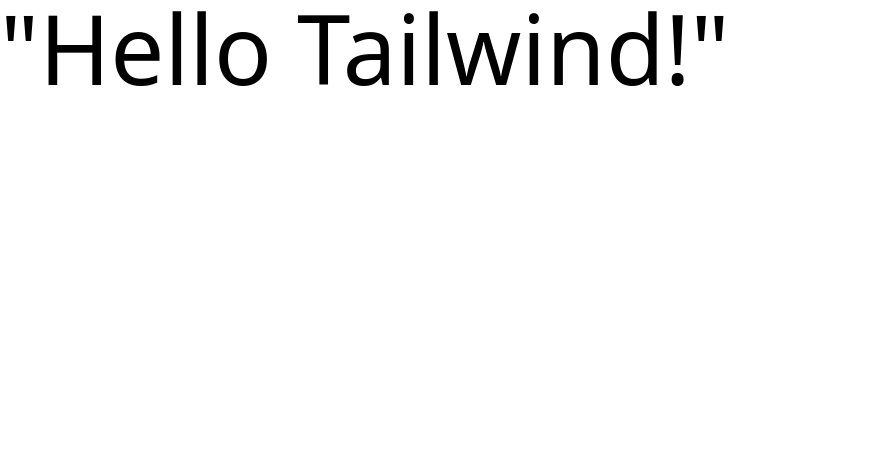
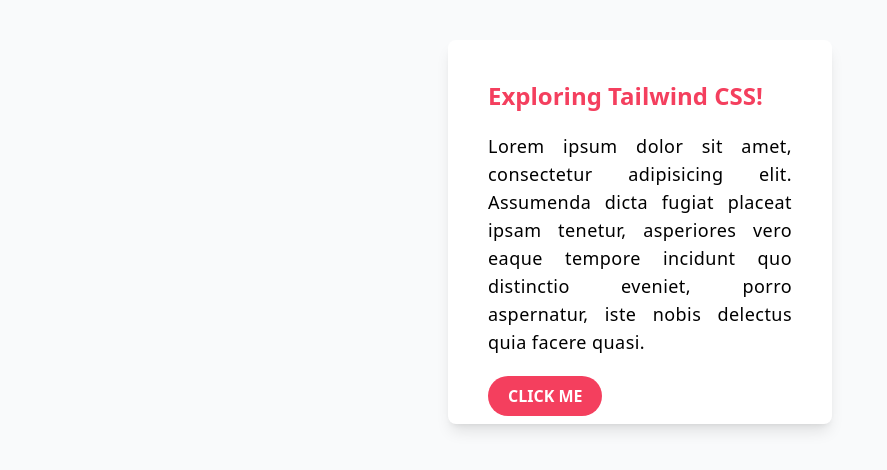
Before and after one commit to KeyaAkter/exploring-tailwind, a website built with Parcel: page src/index.html in a window 1280 px wide. Shown: the whole page, without its empty margins (0-887 px from the left). Built offline with nearby package versions, Linux system fonts and the light colour scheme.

Commit message:
card designed

```diff
--- a/src/index.html
+++ b/src/index.html
@@ -7,7 +7,27 @@
     <link rel="stylesheet" href="./index.css" />
     <title>Exploring Tailwind CSS</title>
   </head>
-  <body>
-    <h1 class="text-8xl">"Hello Tailwind!"</h1>
+  <body class="bg-gray-50">
+    <section class="container mx-auto py-10 flex justify-center">
+      <div
+        class="card flex flex-col gap-5 items-start w-96 h-96 shadow-lg p-10 rounded-lg bg-white"
+      >
+        <h2 class="text-2xl font-semibold text-rose-500">
+          Exploring Tailwind CSS!
+        </h2>
+        <p class="text-lg tracking-wide leading-1 text-justify">
+          Lorem ipsum dolor sit amet, consectetur adipisicing elit. Assumenda
+          dicta fugiat placeat ipsam tenetur, asperiores vero eaque tempore
+          incidunt quo distinctio eveniet, porro aspernatur, iste nobis delectus
+          quia facere quasi.
+        </p>
+        <a
+          href="#"
+          class="bg-rose-500 text-white py-2 px-5 rounded-full font-semibold uppercase hover:bg-gray-700 duration-300 ease-in-out"
+        >
+          Click me</a
+        >
+      </div>
+    </section>
   </body>
 </html>
```
Also changed, not shown: dist/index.html, 2 other files.
